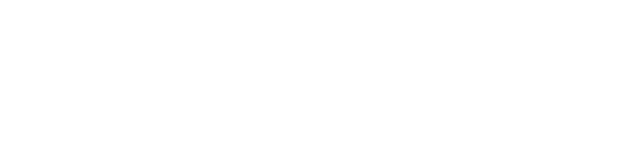
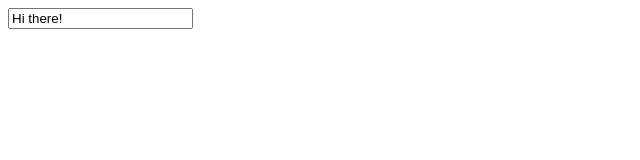
Before and after one commit to billiramirez/typescript-o-reilly-books-tutorial, a website with bundled scripts: page index.html in a window 1280 px wide. Shown: the whole page, without its empty margins (0-640 px from the left). Built offline with nearby package versions, Linux system fonts and the light colour scheme.

Commit message:
type cast

```diff
--- a/index.html
+++ b/index.html
@@ -9,6 +9,8 @@
 
 <body>
 
+  <input type="text" id="user-input">
+
 </body>
 
 </html>
--- a/src/app.ts
+++ b/src/app.ts
@@ -104,3 +104,15 @@ function moveAnimal(animal: Animal) {
 }
 
 moveAnimal({ type: "bird", flyingSpeed: 10 });
+
+// Type Cast V1
+// const userInputElement = <HTMLInputElement>(
+//   document.getElementById("user-input")!
+// );
+
+// Type Cast V2
+const userInputElement = document.getElementById(
+  "user-input"
+)! as HTMLInputElement;
+
+userInputElement.value = "Hi there!";
```
